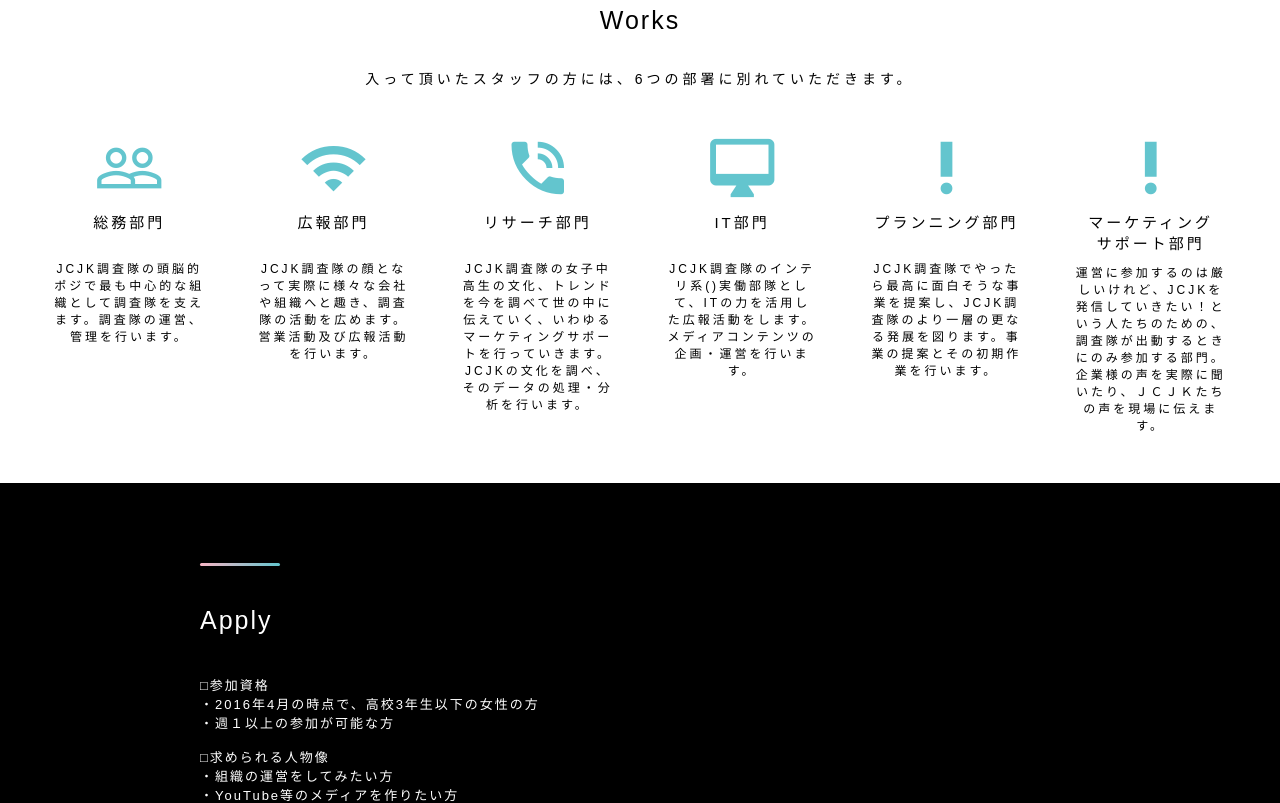
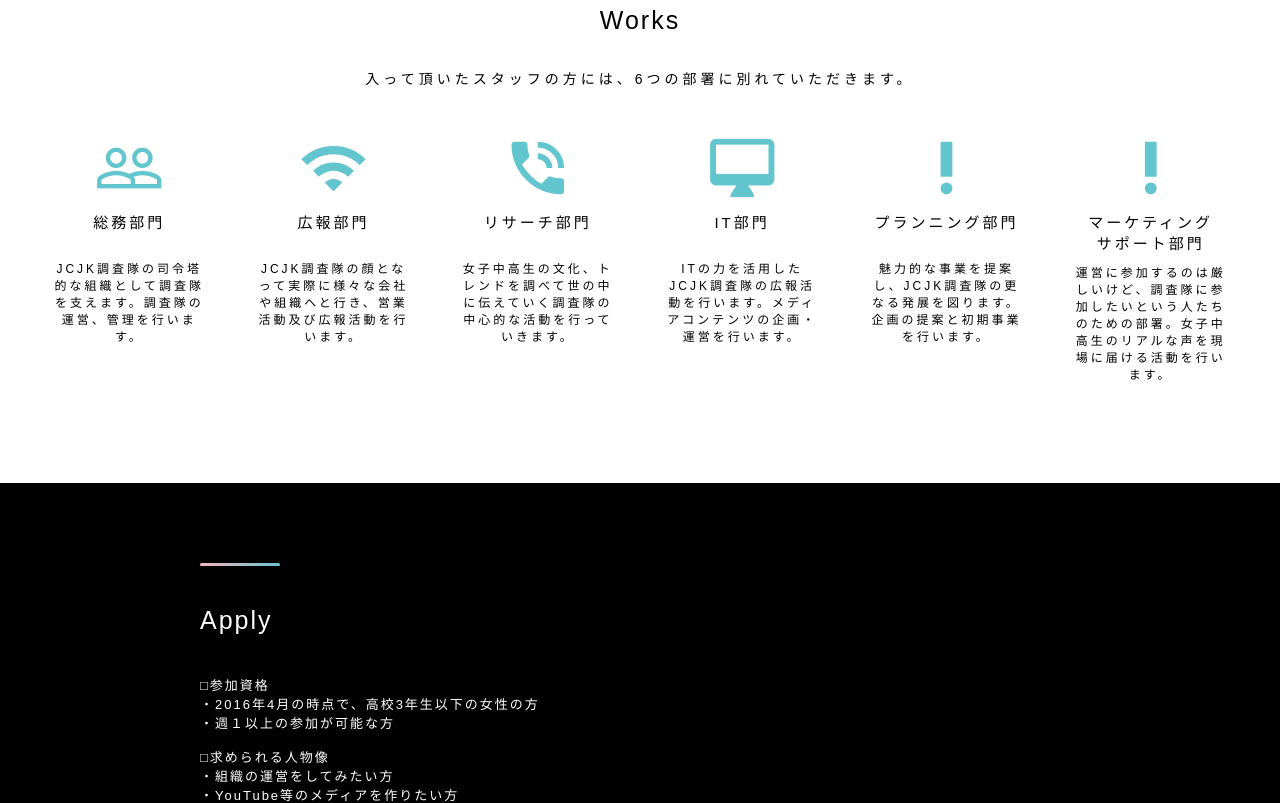
Before and after one commit to PandaEatBamboo/JK-Mobile, a website: page out_put/index.html in a window 1280 px wide. Shown: the part 2260-3063 px from the top of the page. Drawn offline with Linux system fonts and the light colour scheme.

Commit message:
fix something5?

```diff
--- a/out_put/index.html
+++ b/out_put/index.html
@@ -2,7 +2,7 @@
 <html lang="en">
 <head>
 	<meta charset="UTF-8">
-	<title>【募集中!!】JC・JK調査隊!!</title>
+	<title>JC・JK調査隊!!</title>
 	<link href="https://fonts.googleapis.com/icon?family=Material+Icons"
       rel="stylesheet">
 </head>
@@ -62,7 +62,7 @@
 				JCJK調査隊とは？
 			</div>
 			<div id="Content2TextBox">
-				JCJK調査隊とは、日本人で唯一10代で「Forbes Asia 2016 30 Under 30」を獲得するなど今話題の、女子大生起業家・椎木里佳が提案した「女子中高生による、女子中高生のための、カワイイを発信する集団」です。渋谷・原宿を中心とした日本の「カワイイ・カルチャー」を国内外に発信する活動を行っている他、様々な企業様と協力し、女子中高生のコンテンツなども作成しております。沢山のご支援により、発足以来、リクルート・Yahoo!など各企業様に対するマーケティングサポート、フロム・エーナビ「パン田一郎」スタンプをはじめとするコンテンツのプロデュース、日テレ系「しゃべくり００７」などメディアへの出演など、日々活動の場を広げています。
+				JCJK調査隊とは、日本人で唯一10代で「Forbes Asia 2016 30 Under 30」を獲得するなど今話題の、女子大生起業家・椎木里佳が組織した「女子中高生による、女子中高生のための、カワイイを発信する集団」です。渋谷・原宿を中心とした日本の「カワイイ・カルチャー」を国内外に発信する活動を行っている他、様々な企業様と協力し、女子中高生のコンテンツなども作成しております。沢山のご支援により、発足以来、リクルート・Yahoo!など各企業様に対するマーケティングサポート、フロム・エーナビ「パン田一郎」スタンプをはじめとするコンテンツのプロデュース、TBS系「サンデー・ジャポン」などメディアへの出演等、日々活動の場を広げています。
 			</div>
 		</div>
 
@@ -84,7 +84,7 @@
 			<div class="Content6ItemHeader">
 				総務部門<br><br>
 			</div>
-			JCJK調査隊の頭脳的ポジで最も中心的な組織として調査隊を支えます。調査隊の運営、管理を行います。
+			JCJK調査隊の司令塔的な組織として調査隊を支えます。調査隊の運営、管理を行います。
 		</div>
 
 		<div class="Content6ItemBox">
@@ -92,7 +92,7 @@
 			<div class="Content6ItemHeader">
 				広報部門<br><br>
 			</div>
-			JCJK調査隊の顔となって実際に様々な会社や組織へと趣き、調査隊の活動を広めます。営業活動及び広報活動を行います。
+			JCJK調査隊の顔となって実際に様々な会社や組織へと行き、営業活動及び広報活動を行います。
 		</div>
 
 		<div class="Content6ItemBox">
@@ -100,7 +100,7 @@
 			<div class="Content6ItemHeader">
 				リサーチ部門<br><br>
 			</div>
-			JCJK調査隊の女子中高生の文化、トレンドを今を調べて世の中に伝えていく、いわゆるマーケティングサポートを行っていきます。JCJKの文化を調べ、そのデータの処理・分析を行います。
+			女子中高生の文化、トレンドを調べて世の中に伝えていく調査隊の中心的な活動を行っていきます。
 		</div>
 
 		<div class="Content6ItemBox">
@@ -108,7 +108,7 @@
 			<div class="Content6ItemHeader">
 				IT部門<br><br>
 			</div>
-			JCJK調査隊のインテリ系()実働部隊として、ITの力を活用した広報活動をします。メディアコンテンツの企画・運営を行います。
+			ITの力を活用したJCJK調査隊の広報活動を行います。メディアコンテンツの企画・運営を行います。
 		</div>
 
 		<div class="Content6ItemBox">
@@ -116,7 +116,7 @@
 			<div class="Content6ItemHeader">
 				プランニング部門<br><br>
 			</div>
-			JCJK調査隊でやったら最高に面白そうな事業を提案し、JCJK調査隊のより一層の更なる発展を図ります。事業の提案とその初期作業を行います。
+			魅力的な事業を提案し、JCJK調査隊の更なる発展を図ります。企画の提案と初期事業を行います。
 		</div>
 
 		<div class="Content6ItemBox">
@@ -124,7 +124,7 @@
 			<div class="Content6ItemHeader">
 				マーケティング<br>サポート部門
 			</div>
-			運営に参加するのは厳しいけれど、JCJKを発信していきたい！という人たちのための、調査隊が出動するときにのみ参加する部門。企業様の声を実際に聞いたり、ＪＣＪＫたちの声を現場に伝えます。
+			運営に参加するのは厳しいけど、調査隊に参加したいという人たちのための部署。女子中高生のリアルな声を現場に届ける活動を行います。
 		</div>
 
 		<div style="clear: both;"></div>
@@ -191,10 +191,6 @@
 
 			<span class="Content7A">A,</span>現在その予定はございません<br><br><br>
 
-			<span class="Content7Q">Q,</span>交通費は出ますか？<br>
-
-			<span class="Content7A">A,</span>現在その予定はございません<br><br><br>
-
 			<span class="Content7Q">Q,</span>東京に行くのは難しいのですが、参加できますか？<br>
 
 			<span class="Content7A">A,</span>可能です。現在地方版JCJK調査隊の企画を検討中です。<br><br><br>
```
Also changed, not shown: 3 other files.
